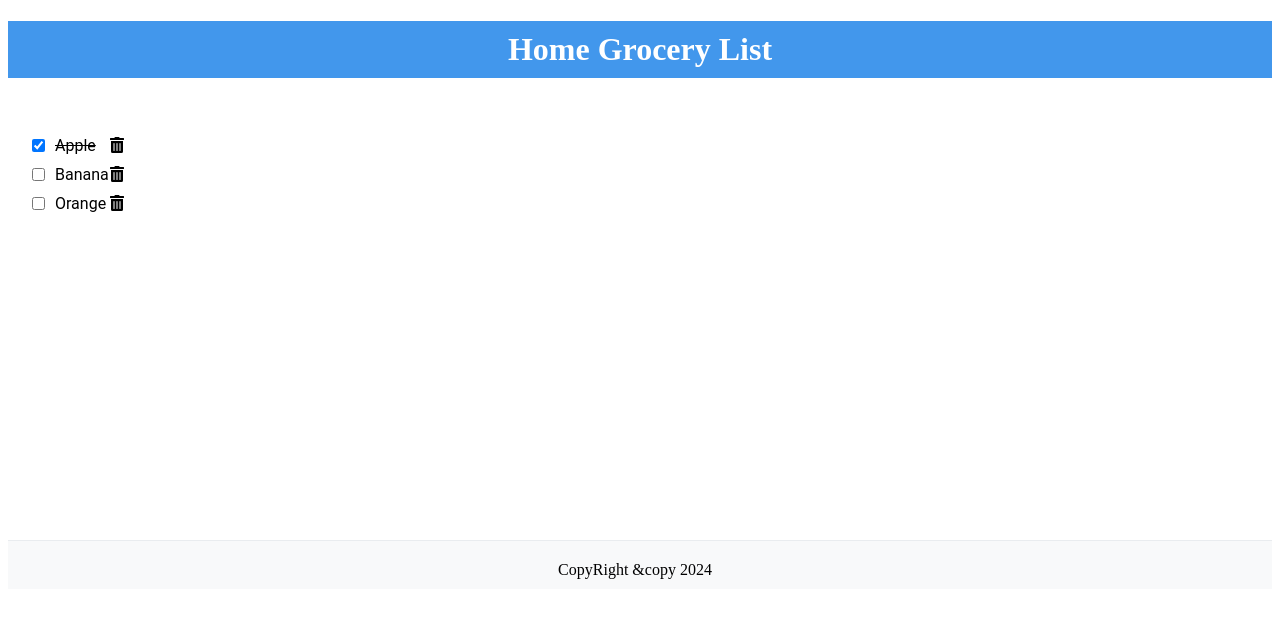
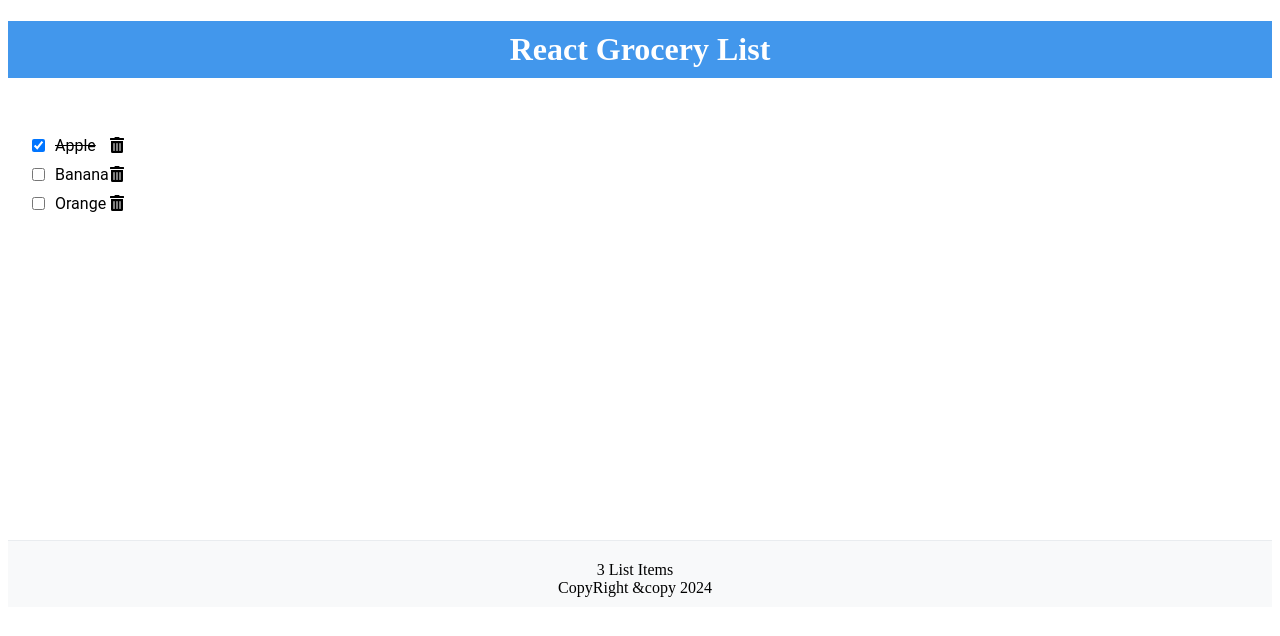
Before and after one commit to mohsinhassan/react-grocery-app, a React (Create React App) app: page / in a window 1280 px wide. Shown: the top 636 px of the page. Built offline with nearby package versions, Linux system fonts and the light colour scheme.

Commit message:
passing data between components parent child

```diff
--- a/src/App.js
+++ b/src/App.js
@@ -3,6 +3,8 @@
 import Header from './Header';
 import Content from './Content';
 import Footer from './Footer';
+import { useState } from 'react';
+
 
 /* const handleNameChange = () => {
   const names = ['Mohsin', 'Hassan', 'Mirsab', 'Mahrosh'];
@@ -12,15 +14,30 @@ import Footer from './Footer';
 
 function App() {
 
+  const [items, setItems] = useState([
+    { id: 1, name: 'Apple', checked: true},
+    { id: 2, name: 'Banana', checked: false},
+    { id: 3, name: 'Orange', checked: false}
+]);
 
+  const handleCheckbox = (id) => {
+    const listItems = items.map((item) => item.id === id ? { ...item, checked: !item.checked } : item);
+    setItems(listItems);
+    localStorage.setItem('shoppingList', JSON.stringify(listItems));
 
+  }
 
+  const handleDelete = (id) => {
+    const listItems = items.filter((item) => item.id !== id );
+    setItems(listItems);
+    localStorage.setItem('shoppingList', JSON.stringify(listItems));
+  }
 
   return (
     <div className="App">
-      <Header title="Home Grocery List"/>
-      <Content />
-      <Footer />
+      <Header title="React Grocery List"/>
+      <Content items={items} handleCheckbox={handleCheckbox} handleDelete={handleDelete} />
+      <Footer length={items.length}  />
 
     </div>
   );
--- a/src/Content.js
+++ b/src/Content.js
@@ -1,34 +1,7 @@
 import React from 'react'
-import { useState } from 'react';
 import { FaTrashAlt } from 'react-icons/fa';
-const Content = () => {
-    const [items, setItems] = useState([
-        { id: 1, name: 'Apple', checked: true},
-        { id: 2, name: 'Banana', checked: false},
-        { id: 3, name: 'Orange', checked: false}
-    ]);
-    /* const handleNameChange = () => {
-        const names = ['Mohsin', 'Hassan', 'Mirsab', 'Mahrosh'];
-        const int = Math.floor(Math.random() * 4);
-        return names[int];
-    }
-    const handleClick = (e) => {
-        console.log(e.target.innerText);
-    }*/
-    const handleCheckbox = (id) => {
-        const listItems = items.map((item) => item.id === id ? { ...item, checked: !item.checked } : item);
-        setItems(listItems);
-        localStorage.setItem('shoppingList', JSON.stringify(listItems));
+const Content = ( {items , handleCheckbox , handleDelete } ) => {
 
-    }
-
-    const handleDelete = (id) => {
-        alert(id)
-        const listItems = items.filter((item) => item.id !== id );
-        setItems(listItems);
-        localStorage.setItem('shoppingList', JSON.stringify(listItems));
-
-    }
 
 
 return (
--- a/src/Footer.js
+++ b/src/Footer.js
@@ -1,8 +1,9 @@
 import React from 'react'
 let year = new Date().getFullYear();
-const Footer = () => {
+const Footer = ({ length }  ) => {
   return (
     <footer>
+      {length} List {length === 1 ? " Item" : length < 1 ? ""  : " Items "}<br/>
       CopyRight &copy {year}
     </footer>
   )
```
